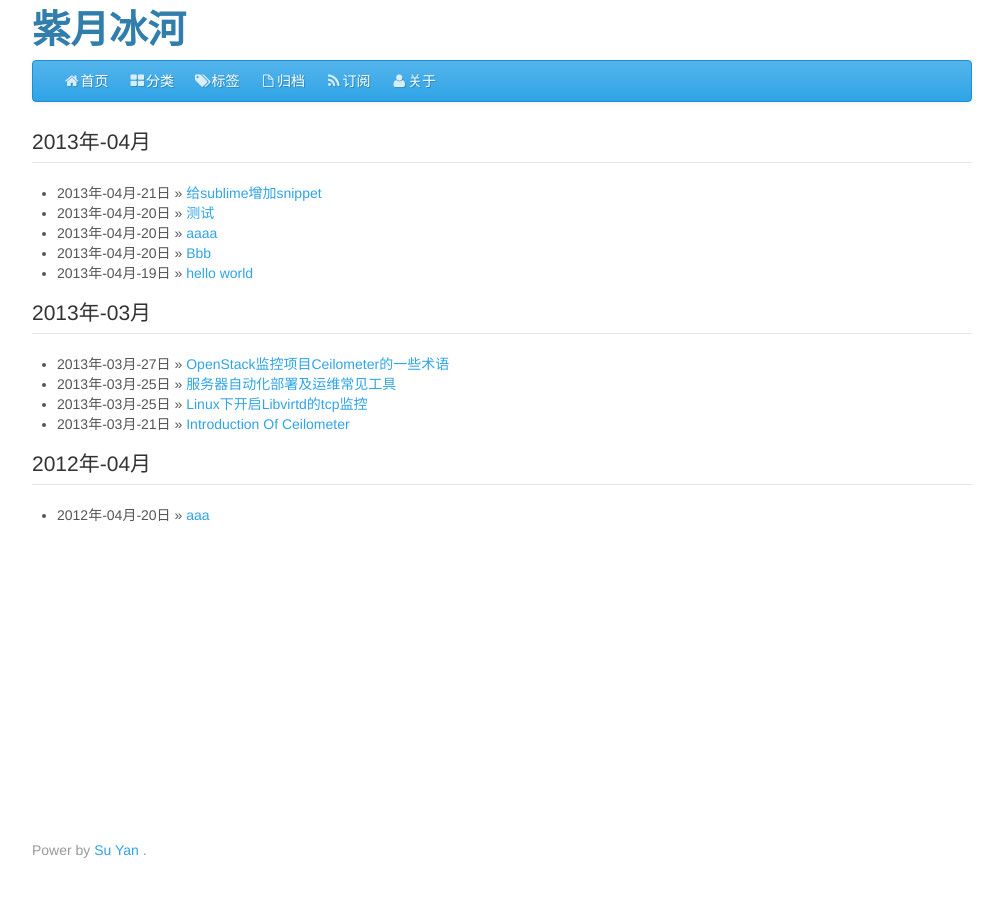
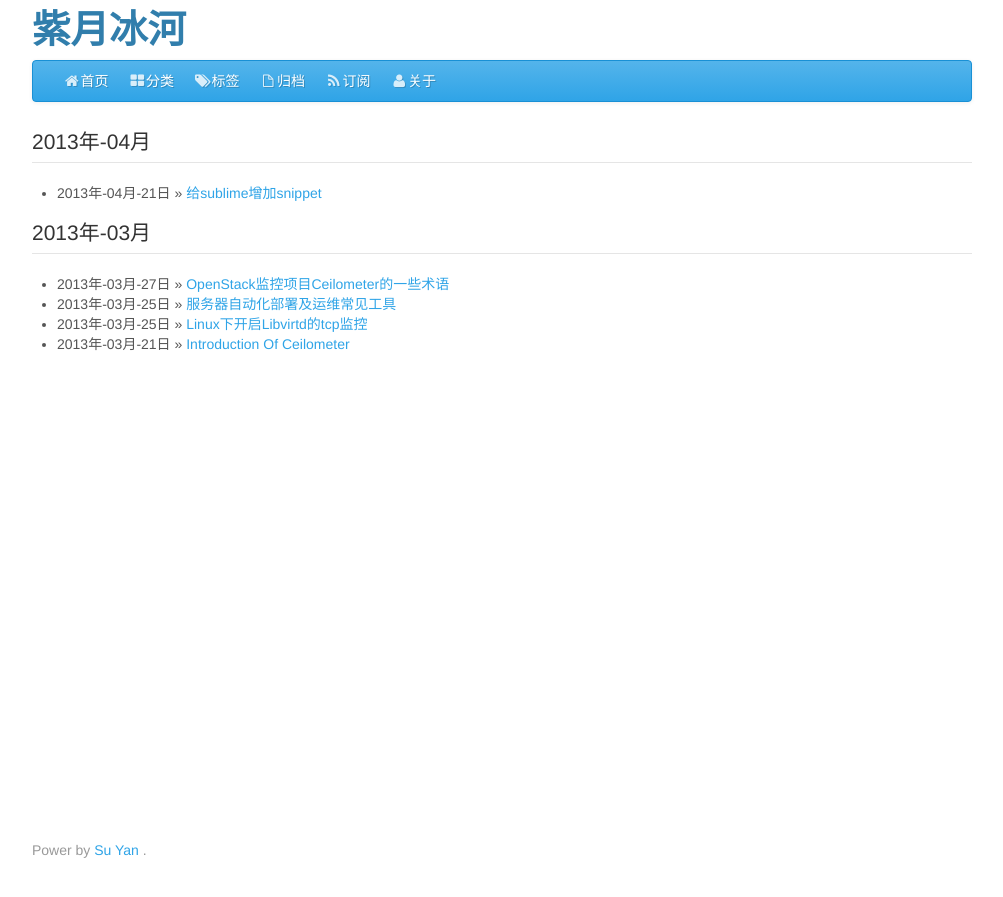
Before and after one commit to dayon3z1/suyan, a Jekyll site: the page built from pages/archive.html, in a window 1280 px wide. Shown: the top 897 px of the page, without its empty margins (138-1141 px from the left). Built offline with Jekyll 4.4.1, drawn with Linux system fonts in a browser that asks for light colours.

Commit message:
delete old posts

```diff
--- a/_config.yml
+++ b/_config.yml
@@ -1,6 +1,5 @@
 pygments: true
 auto: true
-lsi: false
 permalink: /:categories/:year/:month/:day/:title.html
 paginate: 8
 author:
--- a/_posts/2013-04-19-hello-world.md
+++ /dev/null
@@ -1,8 +0,0 @@
----
-layout: default
-title: hello world
----
-
-# test
-
-    trests
```
Also changed, not shown: _layouts/default.html (deleted, +0 -10 lines), _posts/aaa/2012-04-20-aaa.md (deleted, +0 -9 lines), _posts/bbb/2013-04-20-bbb.md (deleted, +0 -8 lines), _posts/tech/2013-04-20-aaaa.md (deleted, +0 -10 lines), _posts/test/2013-04-20-hello-world.md (deleted, +0 -10 lines).
